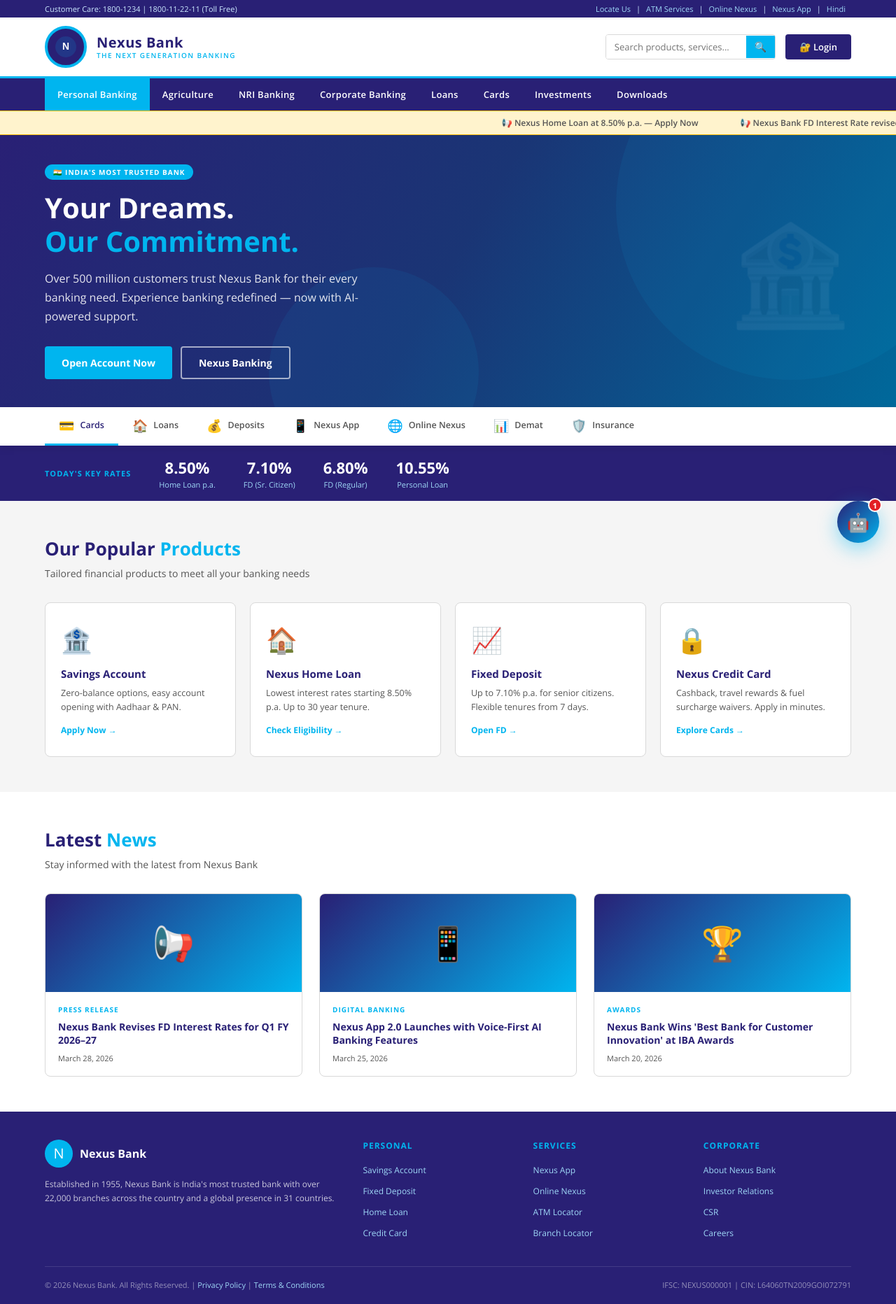
After one commit to TanishqThuse/brainBack_hack, a Flask app: page /nexus in a window 1280 px wide. The commit adds this page. Shown: the whole page at 70% size. Run offline with Flask 3, Linux system fonts and the light colour scheme; data that the repository does not hold is empty; parts of the project's set-up code (start-up, migrations or seed data) failed here and were passed over.

Commit message:
final-feature-project-done

```diff
--- a/backend/routes/ui.py
+++ b/backend/routes/ui.py
@@ -14,10 +14,10 @@ def index():
     return render_template("index.html")
 
 
-@ui_bp.route("/sbi")
-def sbi_clone():
-    """Serves the SBI landing page clone."""
-    return render_template("sbi_clone.html")
+@ui_bp.route("/nexus")
+def nexus_clone():
+    """Serves the Nexus Bank landing page clone."""
+    return render_template("nexus.html")
 
 
 @ui_bp.route("/widget")
--- a/backend/stt/whisper_engine.py
+++ b/backend/stt/whisper_engine.py
@@ -102,6 +102,7 @@ class WhisperEngine:
 
             segments, info = self.model.transcribe(
                 tmp_path,
+                task="translate",
                 language=lang_override,
                 beam_size=self.cfg.WHISPER_BEAM,
                 vad_filter=self.cfg.WHISPER_VAD,
--- a/config/prompts.py
+++ b/config/prompts.py
@@ -6,7 +6,7 @@ Centralised so non-engineers can edit tone/language without
 touching application logic.
 """
 
-SYSTEM_PROMPT = """You are BankBot, a voice assistant at SBI bank. The CONTEXT below is the ONLY information you have. Answer DIRECTLY and ONLY about what the user asked. Be concise (1-2 sentences). No bullet points. {language_rule}
+SYSTEM_PROMPT = """You are BankBot, a voice assistant at Nexus Bank. The CONTEXT below is the ONLY information you have. Answer DIRECTLY and ONLY about what the user asked. Be concise (1-2 sentences). No bullet points. {language_rule}
 
 CONTEXT: {context}"""
 
--- a/config/settings.py
+++ b/config/settings.py
@@ -19,7 +19,7 @@ class Settings:
     WHISPER_DEVICE   = "cpu"       # cpu | cuda
     WHISPER_COMPUTE  = "int8"      # int8 | float16 | float32
     WHISPER_LANGUAGE = None         # None = auto-detect (enables Hindi, Marathi, English)
-    WHISPER_BEAM     = 3           # Reduced from 5 for faster inference
+    WHISPER_BEAM     = 1           # Reduced to 1 for massive CPU speedup (Greedy decoding)
     WHISPER_VAD      = True        # Re-enabled: filters noise/silence hallucinations
     WHISPER_PROMPT   = (
         "Bank account, savings account, current account, fixed deposit, FD, "
--- /dev/null
+++ b/frontend/templates/nexus.html
@@ -0,0 +1,528 @@
+<!doctype html>
+<html lang="en">
+<head>
+  <meta charset="UTF-8" />
+  <meta name="viewport" content="width=device-width, initial-scale=1" />
+  <title>Nexus Bank - Personal Banking</title>
+  <link rel="preconnect" href="https://fonts.googleapis.com" />
+  <link href="https://fonts.googleapis.com/css2?family=Open+Sans:wght@400;600;700&display=swap" rel="stylesheet" />
+  <style>
+    :root {
+      --nexus-blue:   #00B5EF;
+      --nexus-navy:   #292075;
+      --nexus-red:    #E31E24;
+      --nexus-gray:   #F5F5F5;
+      --nexus-border: #D9D9D9;
+      --text-dark:  #1A1A1A;
+      --text-mid:   #555;
+      --white:      #FFFFFF;
+    }
+    * { box-sizing: border-box; margin: 0; padding: 0; }
+    body { font-family: 'Open Sans', Arial, sans-serif; color: var(--text-dark); background: var(--white); }
+    a { text-decoration: none; color: inherit; }
+    ul { list-style: none; }
+
+    /* ── Utility Notice Bar ──────────────────────────────────── */
+    .utility-bar {
+      background: var(--nexus-navy);
+      padding: 5px 5%;
+      display: flex;
+      justify-content: space-between;
+      align-items: center;
+      font-size: 11px;
+      color: #cce9ff;
+    }
+    .utility-bar a { color: #9fd8f7; margin: 0 8px; }
+    .utility-bar a:hover { color: #fff; }
+    .utility-links { display: flex; gap: 0; }
+
+    /* ── Top Header ─────────────────────────────────────────── */
+    .top-header {
+      background: var(--white);
+      padding: 12px 5%;
+      display: flex;
+      align-items: center;
+      justify-content: space-between;
+      border-bottom: 3px solid var(--nexus-blue);
+      box-shadow: 0 2px 6px rgba(0,0,0,0.07);
+    }
+    .nexus-logo {
+      display: flex;
+      align-items: center;
+      gap: 14px;
+    }
+    .logo-mark {
+      width: 60px;
+      height: 60px;
+      background: var(--nexus-navy);
+      border-radius: 50%;
+      display: flex;
+      align-items: center;
+      justify-content: center;
+      border: 4px solid var(--nexus-blue);
+      flex-shrink: 0;
+    }
+    .logo-mark svg { width: 32px; height: 32px; }
+    .logo-text { line-height: 1.25; }
+    .logo-text .name { font-size: 20px; font-weight: 700; color: var(--nexus-navy); letter-spacing: 0.5px; }
+    .logo-text .tagline { font-size: 10px; color: var(--nexus-blue); font-weight: 600; letter-spacing: 1.4px; text-transform: uppercase; }
+    .header-right { display: flex; align-items: center; gap: 14px; }
+    .search-bar { display: flex; align-items: center; border: 1px solid var(--nexus-border); border-radius: 4px; overflow: hidden; }
+    .search-bar input { border: none; padding: 8px 12px; font-size: 13px; outline: none; width: 200px; font-family: inherit; }
+    .search-bar button { background: var(--nexus-blue); border: none; padding: 8px 12px; cursor: pointer; color: #fff; font-size: 14px; }
+    .btn-login {
+      background: var(--nexus-navy); color: #fff;
+      padding: 9px 20px; border-radius: 4px;
+      font-size: 13px; font-weight: 600; cursor: pointer;
+      transition: background 0.2s;
+      border: none; font-family: inherit;
+    }
+    .btn-login:hover { background: var(--nexus-blue); }
+
+    /* ── Main Navigation ─────────────────────────────────────── */
+    .main-nav {
+      background: var(--nexus-navy);
+      padding: 0 5%;
+    }
+    .main-nav ul {
+      display: flex;
+      gap: 0;
+    }
+    .main-nav ul li {
+      position: relative;
+    }
+    .main-nav ul li a {
+      display: block;
+      padding: 14px 18px;
+      color: #fff;
+      font-size: 13px;
+      font-weight: 600;
+      letter-spacing: 0.3px;
+      transition: background 0.15s;
+      white-space: nowrap;
+    }
+    .main-nav ul li a:hover,
+    .main-nav ul li a.active {
+      background: var(--nexus-blue);
+      color: #fff;
+    }
+    /* Dropdown */
+    .main-nav ul li .dropdown {
+      display: none;
+      position: absolute;
+      top: 100%;
+      left: 0;
+      background: #fff;
+      box-shadow: 0 8px 24px rgba(0,0,0,0.12);
+      min-width: 200px;
+      z-index: 200;
+      border-top: 3px solid var(--nexus-blue);
+    }
+    .main-nav ul li:hover .dropdown { display: block; }
+    .dropdown a { color: var(--text-dark) !important; padding: 10px 18px; font-size: 12.5px; font-weight: 400; border-bottom: 1px solid #f0f0f0; }
+    .dropdown a:hover { background: #f0f8ff; color: var(--nexus-navy) !important; }
+
+    /* ── Hero Carousel ───────────────────────────────────────── */
+    .hero {
+      position: relative;
+      background: linear-gradient(120deg, var(--nexus-navy) 0%, #1a3575 50%, #00699b 100%);
+      min-height: 380px;
+      display: flex;
+      align-items: center;
+      overflow: hidden;
+    }
+    .hero-bg-circles {
+      position: absolute; inset: 0; pointer-events: none;
+    }
+    .hero-bg-circles span {
+      position: absolute; border-radius: 50%;
+      background: rgba(0,181,239,0.07);
+    }
+    .hero-bg-circles span:nth-child(1) { width: 500px; height: 500px; top: -150px; right: -100px; }
+    .hero-bg-circles span:nth-child(2) { width: 300px; height: 300px; bottom: -100px; left: 30%; }
+    .hero-content { position: relative; padding: 40px 5%; color: #fff; max-width: 600px; z-index: 1; }
+    .hero-badge { background: var(--nexus-blue); color: #fff; font-size: 10px; font-weight: 700; padding: 4px 12px; border-radius: 20px; letter-spacing: 1px; text-transform: uppercase; display: inline-block; margin-bottom: 16px; }
+    .hero h1 { font-size: 40px; font-weight: 700; line-height: 1.2; margin-bottom: 16px; }
+    .hero h1 span { color: var(--nexus-blue); }
+    .hero p { font-size: 16px; opacity: 0.88; margin-bottom: 28px; line-height: 1.7; }
+    .hero-btns { display: flex; gap: 12px; flex-wrap: wrap; }
+    .btn-hero-primary { background: var(--nexus-blue); color: #fff; padding: 12px 24px; border-radius: 4px; font-size: 14px; font-weight: 700; transition: all 0.2s; cursor: pointer; border: none; font-family: inherit; }
+    .btn-hero-primary:hover { background: #fff; color: var(--nexus-navy); }
+    .btn-hero-outline { background: transparent; color: #fff; padding: 12px 24px; border-radius: 4px; font-size: 14px; font-weight: 700; border: 2px solid rgba(255,255,255,0.6); transition: all 0.2s; cursor: pointer; font-family: inherit; }
+    .btn-hero-outline:hover { background: rgba(255,255,255,0.1); border-color: #fff; }
+    .hero-visual { position: absolute; right: 5%; top: 50%; transform: translateY(-50%); font-size: 140px; opacity: 0.08; }
+
+    /* ── Quick Services ──────────────────────────────────────── */
+    .quick-services {
+      background: var(--white);
+      padding: 0 5%;
+      box-shadow: 0 4px 12px rgba(0,0,0,0.08);
+      position: relative;
+      z-index: 10;
+    }
+    .quick-services ul { display: flex; gap: 0; }
+    .quick-services ul li a {
+      display: flex; align-items: center; gap: 8px;
+      padding: 14px 20px;
+      font-size: 12.5px; color: var(--text-mid); font-weight: 600;
+      border-bottom: 3px solid transparent;
+      transition: all 0.18s;
+    }
+    .quick-services ul li a:hover,
+    .quick-services ul li a.active {
+      color: var(--nexus-navy);
+      border-bottom-color: var(--nexus-blue);
+    }
+    .qs-icon { font-size: 18px; }
+
+    /* ── Products Grid ───────────────────────────────────────── */
+    .products-section { padding: 50px 5%; background: var(--nexus-gray); }
+    .section-title {
+      font-size: 26px; font-weight: 700; color: var(--nexus-navy);
+      margin-bottom: 8px;
+    }
+    .section-title span { color: var(--nexus-blue); }
+    .section-sub { font-size: 14px; color: var(--text-mid); margin-bottom: 32px; }
+    .products-grid { display: grid; grid-template-columns: repeat(4, 1fr); gap: 20px; }
+    .product-card {
+      background: var(--white);
+      border-radius: 8px;
+      border: 1px solid var(--nexus-border);
+      padding: 28px 22px;
+      transition: box-shadow 0.2s, transform 0.2s;
+      cursor: pointer;
+    }
+    .product-card:hover { box-shadow: 0 8px 24px rgba(41,32,117,0.12); transform: translateY(-4px); }
+    .pc-icon { font-size: 36px; margin-bottom: 14px; }
+    .pc-title { font-size: 15px; font-weight: 700; color: var(--nexus-navy); margin-bottom: 8px; }
+    .pc-desc { font-size: 12.5px; color: var(--text-mid); line-height: 1.6; }
+    .pc-link { display: inline-block; margin-top: 14px; font-size: 12px; color: var(--nexus-blue); font-weight: 700; }
+    .pc-link:hover { color: var(--nexus-navy); }
+
+    /* ── Rates Bar ───────────────────────────────────────────── */
+    .rates-bar {
+      background: var(--nexus-navy); color: #fff;
+      padding: 16px 5%;
+      display: flex; gap: 40px; align-items: center;
+    }
+    .rates-bar .label { font-size: 11px; text-transform: uppercase; letter-spacing: 1px; color: var(--nexus-blue); font-weight: 700; }
+    .rate-item { text-align: center; }
+    .rate-val { font-size: 22px; font-weight: 700; }
+    .rate-name { font-size: 11px; color: #9fd8f7; margin-top: 2px; }
+
+    /* ── News Section ─────────────────────────────────────────── */
+    .news-section { padding: 50px 5%; }
+    .news-grid { display: grid; grid-template-columns: repeat(3, 1fr); gap: 24px; }
+    .news-card { border: 1px solid var(--nexus-border); border-radius: 8px; overflow: hidden; cursor: pointer; transition: box-shadow 0.2s; }
+    .news-card:hover { box-shadow: 0 6px 20px rgba(0,0,0,0.1); }
+    .news-img { background: linear-gradient(135deg, var(--nexus-navy), var(--nexus-blue)); height: 140px; display: flex; align-items: center; justify-content: center; font-size: 48px; }
+    .news-body { padding: 18px; }
+    .news-tag { font-size: 10px; font-weight: 700; text-transform: uppercase; letter-spacing: 1px; color: var(--nexus-blue); margin-bottom: 8px; }
+    .news-title { font-size: 14px; font-weight: 700; color: var(--nexus-navy); line-height: 1.4; margin-bottom: 8px; }
+    .news-date { font-size: 11px; color: var(--text-mid); }
+
+    /* ── Footer ──────────────────────────────────────────────── */
+    footer { background: var(--nexus-navy); color: #cce9ff; padding: 40px 5% 20px; }
+    .footer-grid { display: grid; grid-template-columns: 2fr 1fr 1fr 1fr; gap: 32px; margin-bottom: 30px; }
+    .footer-brand { color: #fff; }
+    .footer-brand-logo { display: flex; align-items: center; gap: 10px; margin-bottom: 14px; }
+    .footer-brand-logo .logo-mini { width: 40px; height: 40px; background: var(--nexus-blue); border-radius: 50%; display: flex; align-items: center; justify-content: center; font-size: 20px; }
+    .footer-brand-logo span { font-size: 16px; font-weight: 700; }
+    .footer-brand p { font-size: 12px; line-height: 1.7; opacity: 0.75; }
+    .footer-col h4 { color: var(--nexus-blue); font-size: 12px; text-transform: uppercase; letter-spacing: 1px; margin-bottom: 14px; font-weight: 700; }
+    .footer-col ul li { margin-bottom: 8px; }
+    .footer-col ul li a { font-size: 12px; color: #9fd8f7; transition: color 0.15s; }
+    .footer-col ul li a:hover { color: #fff; }
+    .footer-bottom { border-top: 1px solid rgba(255,255,255,0.12); padding-top: 18px; display: flex; justify-content: space-between; font-size: 11px; color: rgba(255,255,255,0.5); flex-wrap: wrap; gap: 10px; }
+
+    /* ── Marquee ─────────────────────────────────────────────── */
+    .ticker-bar { background: #fff3cd; border-top: 1px solid #ffc107; border-bottom: 1px solid #ffc107; padding: 8px 0; overflow: hidden; }
+    .ticker-inner { display: flex; gap: 60px; animation: ticker 30s linear infinite; white-space: nowrap; font-size: 12px; color: #555; font-weight: 600; }
+    @keyframes ticker { from { transform: translateX(100vw); } to { transform: translateX(-100%); } }
+
+    @media (max-width: 900px) {
+      .products-grid { grid-template-columns: repeat(2, 1fr); }
+      .news-grid { grid-template-columns: 1fr; }
+      .footer-grid { grid-template-columns: 1fr 1fr; }
+      .hero h1 { font-size: 28px; }
+      .hero-visual { display: none; }
+      .main-nav ul li a { padding: 12px 12px; font-size: 12px; }
+    }
+  </style>
+</head>
+<body>
+
+  <!-- ── Utility Bar ──────────────────────────────────────── -->
+  <div class="utility-bar">
+    <span>Customer Care: 1800-1234 | 1800-11-22-11 (Toll Free)</span>
+    <div class="utility-links">
+      <a href="#">Locate Us</a>|
+      <a href="#">ATM Services</a>|
+      <a href="#">Online Nexus</a>|
+      <a href="#">Nexus App</a>|
+      <a href="#">Hindi</a>
+    </div>
+  </div>
+
+  <!-- ── Top Header ───────────────────────────────────────── -->
+  <header class="top-header">
+    <div class="nexus-logo">
+      <div class="logo-mark">
+        <svg viewBox="0 0 60 60" fill="none">
+          <circle cx="30" cy="30" r="28" fill="#00B5EF" opacity="0.15"/>
+          <text x="30" y="38" text-anchor="middle" font-size="26" font-weight="900" fill="#fff" font-family="Arial">N</text>
+        </svg>
+      </div>
+      <div class="logo-text">
+        <div class="name">Nexus Bank</div>
+        <div class="tagline">The Next Generation Banking</div>
+      </div>
+    </div>
+    <div class="header-right">
+      <div class="search-bar">
+        <input type="text" placeholder="Search products, services..." />
+        <button>🔍</button>
+      </div>
+      <button class="btn-login" onclick="alert('Welcome to Nexus Bank! Our AI Assistant can help you. Click the chat icon →')">
+        🔐 Login
+      </button>
+    </div>
+  </header>
+
+  <!-- ── Main Nav ──────────────────────────────────────────── -->
+  <nav class="main-nav">
+    <ul>
+      <li>
+        <a href="#" class="active">Personal Banking</a>
+        <div class="dropdown">
+          <a href="#">Savings Account</a>
+          <a href="#">Current Account</a>
+          <a href="#">Fixed Deposit</a>
+          <a href="#">Recurring Deposit</a>
+          <a href="#">PMJDY Accounts</a>
+        </div>
+      </li>
+      <li>
+        <a href="#">Agriculture</a>
+        <div class="dropdown">
+          <a href="#">Kisan Credit Card</a>
+          <a href="#">Farm Mechanisation</a>
+          <a href="#">Land Development</a>
+        </div>
+      </li>
+      <li>
+        <a href="#">NRI Banking</a>
+        <div class="dropdown">
+          <a href="#">NRE Account</a>
+          <a href="#">NRO Account</a>
+          <a href="#">FCNR (B) Deposit</a>
+        </div>
+      </li>
+      <li>
+        <a href="#">Corporate Banking</a>
+        <div class="dropdown">
+          <a href="#">Loans</a>
+          <a href="#">Trade Finance</a>
+          <a href="#">SME</a>
+        </div>
+      </li>
+      <li>
+        <a href="#">Loans</a>
+        <div class="dropdown">
+          <a href="#">Home Loan</a>
+          <a href="#">Car Loan</a>
+          <a href="#">Education Loan</a>
+          <a href="#">Personal Loan</a>
+        </div>
+      </li>
+      <li>
+        <a href="#">Cards</a>
+        <div class="dropdown">
+          <a href="#">Debit Cards</a>
+          <a href="#">Credit Cards</a>
+          <a href="#">Prepaid Cards</a>
+        </div>
+      </li>
+      <li><a href="#">Investments</a></li>
+      <li><a href="#">Downloads</a></li>
+    </ul>
+  </nav>
+
+  <!-- ── Ticker ─────────────────────────────────────────────── -->
+  <div class="ticker-bar">
+    <div class="ticker-inner">
+      <span>📢 Nexus Home Loan at 8.50% p.a. — Apply Now</span>
+      <span>📢 Nexus Bank FD Interest Rate revised — Up to 7.10% for Senior Citizens</span>
+      <span>📢 Nexus App: Download for seamless mobile banking</span>
+      <span>📢 Fraud Alert: Nexus Bank never asks for OTP over phone</span>
+      <span>📢 Nexus Home Loan at 8.50% p.a. — Apply Now</span>
+      <span>📢 Nexus Bank FD Interest Rate revised — Up to 7.10% for Senior Citizens</span>
+    </div>
+  </div>
+
+  <!-- ── Hero ───────────────────────────────────────────────── -->
+  <section class="hero">
+    <div class="hero-bg-circles">
+      <span></span>
+      <span></span>
+    </div>
+    <div class="hero-content">
+      <span class="hero-badge">🇮🇳 India's Most Trusted Bank</span>
+      <h1>Your Dreams.<br><span>Our Commitment.</span></h1>
+      <p>Over 500 million customers trust Nexus Bank for their every banking need. Experience banking redefined — now with AI-powered support.</p>
+      <div class="hero-btns">
+        <button class="btn-hero-primary" onclick="alert('Opening Account Application...')">Open Account Now</button>
+        <button class="btn-hero-outline" onclick="alert('Redirecting to Nexus App...')">Nexus Banking</button>
+      </div>
+    </div>
+    <div class="hero-visual">🏦</div>
+  </section>
+
+  <!-- ── Quick Services ────────────────────────────────────── -->
+  <div class="quick-services">
+    <ul>
+      <li><a href="#" class="active"><span class="qs-icon">💳</span> Cards</a></li>
+      <li><a href="#"><span class="qs-icon">🏠</span> Loans</a></li>
+      <li><a href="#"><span class="qs-icon">💰</span> Deposits</a></li>
+      <li><a href="#"><span class="qs-icon">📱</span> Nexus App</a></li>
+      <li><a href="#"><span class="qs-icon">🌐</span> Online Nexus</a></li>
+      <li><a href="#"><span class="qs-icon">📊</span> Demat</a></li>
+      <li><a href="#"><span class="qs-icon">🛡️</span> Insurance</a></li>
+    </ul>
+  </div>
+
+  <!-- ── Rates Bar ──────────────────────────────────────────── -->
+  <div class="rates-bar">
+    <div>
+      <div class="label">Today's Key Rates</div>
+    </div>
+    <div class="rate-item">
+      <div class="rate-val">8.50%</div>
+      <div class="rate-name">Home Loan p.a.</div>
+    </div>
+    <div class="rate-item">
+      <div class="rate-val">7.10%</div>
+      <div class="rate-name">FD (Sr. Citizen)</div>
+    </div>
+    <div class="rate-item">
+      <div class="rate-val">6.80%</div>
+      <div class="rate-name">FD (Regular)</div>
+    </div>
+    <div class="rate-item">
+      <div class="rate-val">10.55%</div>
+      <div class="rate-name">Personal Loan</div>
+    </div>
+  </div>
+
+  <!-- ── Products ───────────────────────────────────────────── -->
+  <section class="products-section">
+    <div class="section-title">Our Popular <span>Products</span></div>
+    <div class="section-sub">Tailored financial products to meet all your banking needs</div>
+    <div class="products-grid">
+      <div class="product-card" onclick="window.open('#','_self')">
+        <div class="pc-icon">🏦</div>
+        <div class="pc-title">Savings Account</div>
+        <div class="pc-desc">Zero-balance options, easy account opening with Aadhaar & PAN.</div>
+        <span class="pc-link">Apply Now →</span>
+      </div>
+      <div class="product-card">
+        <div class="pc-icon">🏠</div>
+        <div class="pc-title">Nexus Home Loan</div>
+        <div class="pc-desc">Lowest interest rates starting 8.50% p.a. Up to 30 year tenure.</div>
+        <span class="pc-link">Check Eligibility →</span>
+      </div>
+      <div class="product-card">
+        <div class="pc-icon">📈</div>
+        <div class="pc-title">Fixed Deposit</div>
+        <div class="pc-desc">Up to 7.10% p.a. for senior citizens. Flexible tenures from 7 days.</div>
+        <span class="pc-link">Open FD →</span>
+      </div>
+      <div class="product-card">
+        <div class="pc-icon">🔒</div>
+        <div class="pc-title">Nexus Credit Card</div>
+        <div class="pc-desc">Cashback, travel rewards & fuel surcharge waivers. Apply in minutes.</div>
+        <span class="pc-link">Explore Cards →</span>
+      </div>
+    </div>
+  </section>
+
+  <!-- ── News ───────────────────────────────────────────────── -->
+  <section class="news-section">
+    <div class="section-title">Latest <span>News</span></div>
+    <div class="section-sub">Stay informed with the latest from Nexus Bank</div>
+    <div class="news-grid">
+      <div class="news-card">
+        <div class="news-img">📢</div>
+        <div class="news-body">
+          <div class="news-tag">Press Release</div>
+          <div class="news-title">Nexus Bank Revises FD Interest Rates for Q1 FY 2026–27</div>
+          <div class="news-date">March 28, 2026</div>
+        </div>
+      </div>
+      <div class="news-card">
+        <div class="news-img">📱</div>
+        <div class="news-body">
+          <div class="news-tag">Digital Banking</div>
+          <div class="news-title">Nexus App 2.0 Launches with Voice-First AI Banking Features</div>
+          <div class="news-date">March 25, 2026</div>
+        </div>
+      </div>
+      <div class="news-card">
+        <div class="news-img">🏆</div>
+        <div class="news-body">
+          <div class="news-tag">Awards</div>
+          <div class="news-title">Nexus Bank Wins 'Best Bank for Customer Innovation' at IBA Awards</div>
+          <div class="news-date">March 20, 2026</div>
+        </div>
+      </div>
+    </div>
+  </section>
+
+  <!-- ── Footer ─────────────────────────────────────────────── -->
+  <footer>
+    <div class="footer-grid">
+      <div class="footer-brand">
+        <div class="footer-brand-logo">
+          <div class="logo-mini">N</div>
+          <span>Nexus Bank</span>
+        </div>
+        <p>Established in 1955, Nexus Bank is India's most trusted bank with over 22,000 branches across the country and a global presence in 31 countries.</p>
+      </div>
+      <div class="footer-col">
+        <h4>Personal</h4>
+        <ul>
+          <li><a href="#">Savings Account</a></li>
+          <li><a href="#">Fixed Deposit</a></li>
+          <li><a href="#">Home Loan</a></li>
+          <li><a href="#">Credit Card</a></li>
+        </ul>
+      </div>
+      <div class="footer-col">
+        <h4>Services</h4>
+        <ul>
+          <li><a href="#">Nexus App</a></li>
+          <li><a href="#">Online Nexus</a></li>
+          <li><a href="#">ATM Locator</a></li>
+          <li><a href="#">Branch Locator</a></li>
+        </ul>
+      </div>
+      <div class="footer-col">
+        <h4>Corporate</h4>
+        <ul>
+          <li><a href="#">About Nexus Bank</a></li>
+          <li><a href="#">Investor Relations</a></li>
+          <li><a href="#">CSR</a></li>
+          <li><a href="#">Careers</a></li>
+        </ul>
+      </div>
+    </div>
+    <div class="footer-bottom">
+      <span>© 2026 Nexus Bank. All Rights Reserved. | <a href="#" style="color:#9fd8f7">Privacy Policy</a> | <a href="#" style="color:#9fd8f7">Terms & Conditions</a></span>
+      <span>IFSC: NEXUS000001 | CIN: L64060TN2009GOI072791</span>
+    </div>
+  </footer>
+
+  <!-- ═══ BANKBOT WIDGET ═══════════════════════════════════════ -->
+  <script src="/static/js/widget-loader.js"></script>
+</body>
+</html>
--- a/frontend/templates/widget.html
+++ b/frontend/templates/widget.html
@@ -145,7 +145,7 @@
     <!-- Mini Header -->
     <div class="widget-header">
       <div class="widget-title">
-        <span>🏦</span> SBI Smart Assistant <span style="color:var(--green);font-size:9px;">● LIVE</span>
+        <span>🏦</span> Nexus Smart Assistant <span style="color:var(--green);font-size:9px;">● LIVE</span>
       </div>
       <div style="display: flex; align-items: center; gap: 12px;">
         <div class="widget-theme-toggle" onclick="toggleTheme()" title="Toggle Theme" style="cursor:pointer; font-size:16px;">🌓</div>
```
Also changed, not shown: rename_sbi.py (added, +33 -0 lines).
